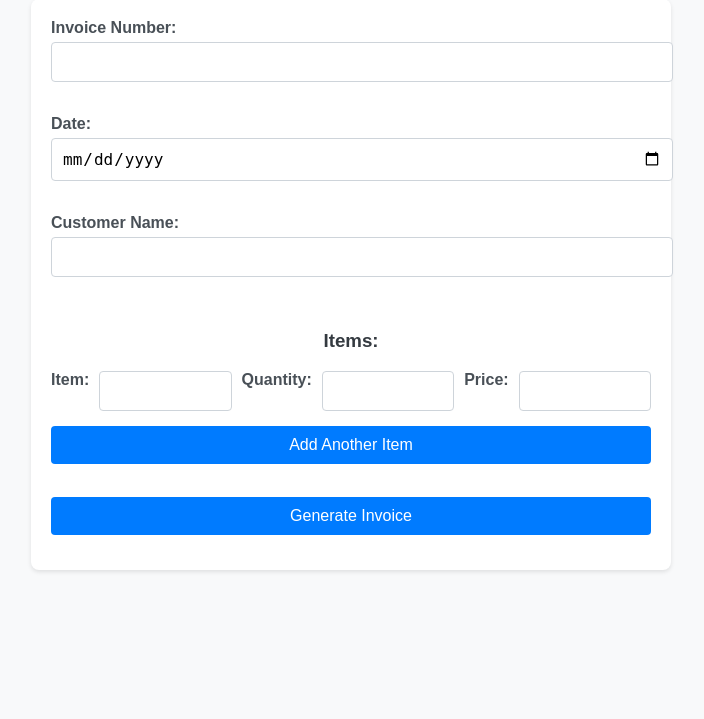
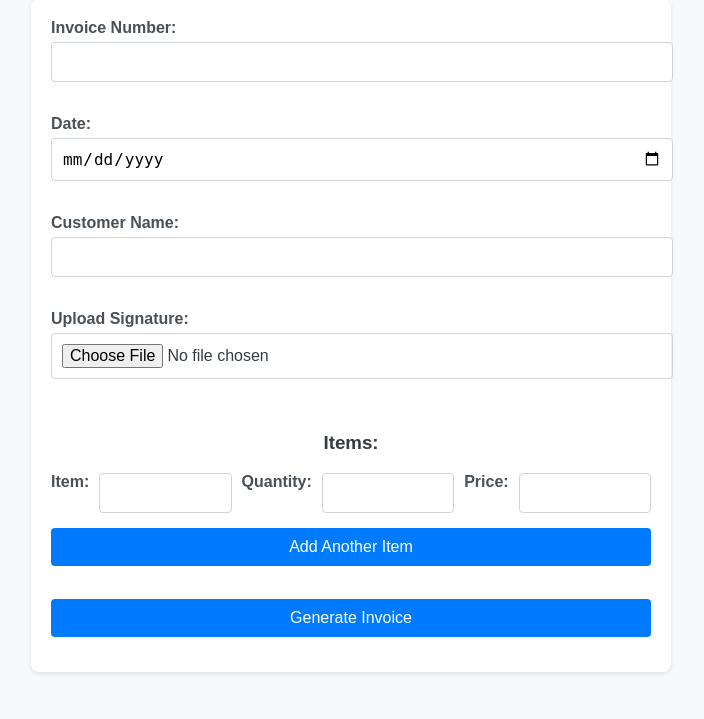
Before and after one commit to tusharjain8177/Invoice_generator, a Flask app: page /generate in a window 1280 px wide. Shown: the part 81-800 px from the top of the page, without its empty margins (289-993 px from the left). Run offline with Flask 3, Linux system fonts and the light colour scheme.

Commit message:
Added Signatur

```diff
--- a/main.py
+++ b/main.py
@@ -28,7 +28,8 @@ def generate_invoice():
         template_path = 'Template.jpeg'  # Replace with your template image path
         img = Image.open(template_path)
         draw = ImageDraw.Draw(img)
-        font = ImageFont.load_default()
+        font = ImageFont.truetype('arial.ttf', size=20)  # Replace 'arial.ttf' with your font file and adjust size
+
 
         # Map data to positions on the template
         draw.text((300, 440), f"{invoice_number}", fill="black", font=font)
--- a/templates/generate.html
+++ b/templates/generate.html
@@ -1,11 +1,13 @@
 <!DOCTYPE html>
 <html lang="en">
+
 <head>
     <meta charset="UTF-8">
     <meta name="viewport" content="width=device-width, initial-scale=1.0">
     <link rel="stylesheet" href="/static/css/styles.css">
     <title>Generate Invoice</title>
 </head>
+
 <body>
     <h1>Generate Invoice</h1>
     <form action="/generate" method="post">
@@ -17,6 +19,8 @@
 
         <label for="customer_name">Customer Name:</label>
         <input type="text" id="customer_name" name="customer_name" required><br><br>
+        <label for="signature">Upload Signature:</label>
+        <input type="file" id="signature" name="signature" accept="image/*"><br><br>
 
 
         <div id="items">
@@ -52,4 +56,5 @@
         }
     </script>
 </body>
+
 </html>
```
